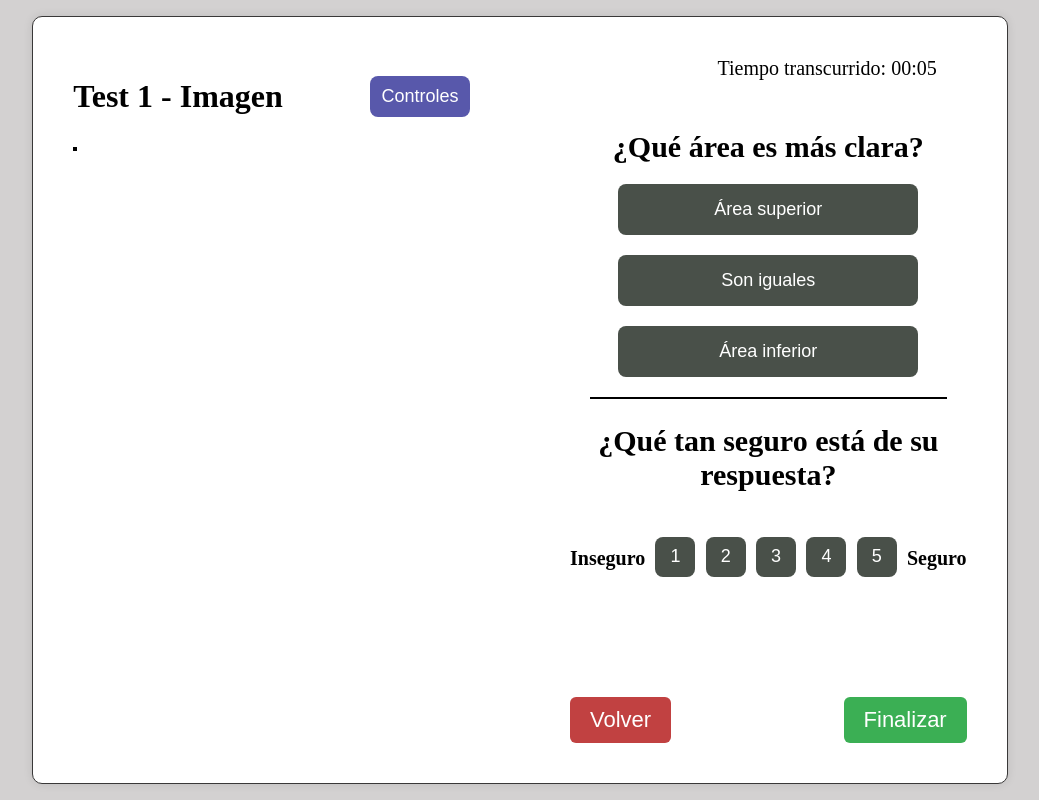
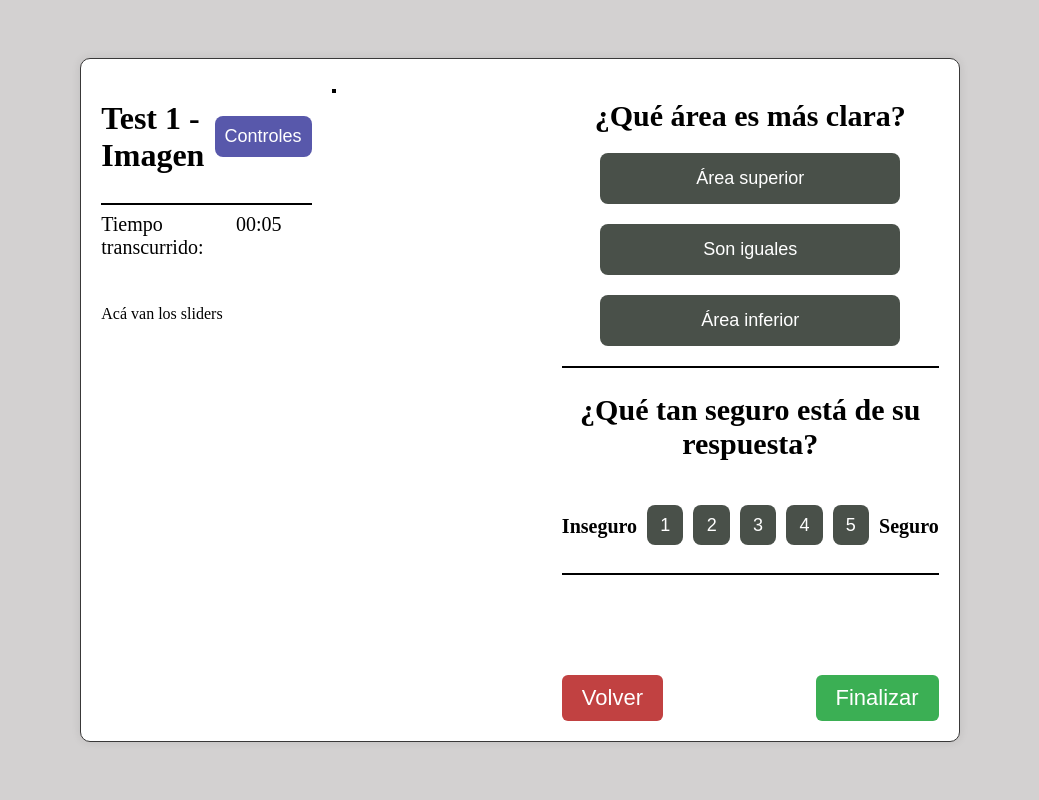
Before and after one commit to NaBo04/sonification_mammographies_third, a plain HTML site: page H02-test1.html in a window 1280 px wide. Shown: the whole page, without its empty margins (120-1159 px from the left). Drawn offline with Linux system fonts and the light colour scheme.

Commit message:
Ajuste de diseño

```diff
--- a/H02-test1.html
+++ b/H02-test1.html
@@ -32,7 +32,7 @@
 <body>
     <div id="centralBlock" class="contenido">
         <div id="testSelection" class="container">
-            <div id="leftColumn" class="column">
+            <div id="infoColumn" class="column">
                 <div class="encabezado">
                     <h1 id="imageNumber"> Test 1 - Imagen </h1>
                     <button class="helpButton" onclick="abrirModal()">Controles</button>
@@ -44,21 +44,24 @@
                         </div>
                     </div>
                 </div>
+                <hr style="border: none; height: 2px; background-color: black; width: 100%;">
+                <h0 class="tempo">Tiempo transcurrido:
+                    <span id="time" style="padding-left: 5px;">00:00</span>
+                </h0>
+                <p>Acá van los sliders</p>
+            </div>
+            <div id="leftColumn" class="column" style="padding-left: 20px;">
                 <div>
-                    <img id="image" src="" style="border: 2px solid black;" width="480">
+                    <img id="image" src="" style="border: 2px solid black;" width="500">
                     <script src="J00-canvas.js"></script>
                 </div>
             </div>
-            <div id="rightColumn" class="column" style="padding-left: 100px;">
-                <h0 class="tempo">Tiempo transcurrido:
-                    <span id="time" style="padding-left: 5px;">00:00</span>
-                </h0>
-
+            <div id="rightColumn" class="column" style="padding-left: 20px;">
                 <h1 class="titulo">¿Qué área es más clara?</h1>
                 <button class="option-button" id="Superior" onclick="pressOptionButton('Superior')">Área superior</button>
                 <button class="option-button" id="Iguales" onclick="pressOptionButton('Iguales')">Son iguales</button>
                 <button class="option-button" id="Inferior" onclick="pressOptionButton('Inferior')">Área inferior</button>
-                <hr style="border: none; height: 2px; background-color: black; width: 90%;">
+                <hr style="border: none; height: 2px; background-color: black; width: 100%;">
                 <h2 class="titulo">¿Qué tan seguro está de su respuesta?</h2>
                 <div style="display: flex; gap: 10px; justify-content: center;">
                     <h3 class="texto">Inseguro</h3>
@@ -69,6 +72,7 @@
                     <button class="option-button small-button" id="5" onclick="pressOptionButton('5')">5</button>
                     <h3 class="texto">Seguro</h3>
                 </div>
+                <hr style="border: none; height: 2px; background-color: black; width: 100%;">
                 <div id="connections" class="footer" style="padding-top: 40px;">
                     <button class="back-button" onclick="window.location.href='H01-testSelection.html'">Volver</button>
                     <button class="next-button" onclick="pressNextButton()">Finalizar</button>
--- a/S02-styleTest1.css
+++ b/S02-styleTest1.css
@@ -11,7 +11,7 @@ body { /* Ahora esto solo al cuerpo */
 }
 
 .contenido {
-    padding: 40px; /* Bordes alrededor del contenido */
+    padding: 20px; /* Bordes alrededor del contenido */
     background-color: white; /* Color del bloque de contenido */
     border: 1px solid #393838; /* Color del borde */
     border-radius: 10px; /* Bordes redondeados */
@@ -64,7 +64,7 @@ body { /* Ahora esto solo al cuerpo */
 
 .tempo {
     display: flex;
-    justify-content: right;
+    justify-content: center;
     padding-bottom: 30px;
     padding-right: 30px;
     font-size: 20px;
--- a/S03-styleTest2.css
+++ b/S03-styleTest2.css
@@ -11,7 +11,7 @@ body { /* Ahora esto solo al cuerpo */
 }
 
 .contenido {
-    padding: 40px; /* Bordes alrededor del contenido */
+    padding: 20px; /* Bordes alrededor del contenido */
     background-color: white; /* Color del bloque de contenido */
     border: 1px solid #393838; /* Color del borde */
     border-radius: 10px; /* Bordes redondeados */
@@ -64,7 +64,7 @@ body { /* Ahora esto solo al cuerpo */
 
 .tempo {
     display: flex;
-    justify-content: right;
+    justify-content: center;
     padding-bottom: 30px;
     padding-right: 30px;
     font-size: 20px;
```
Also changed, not shown: H03-test2.html (+12 -9 lines), 1 other file.
